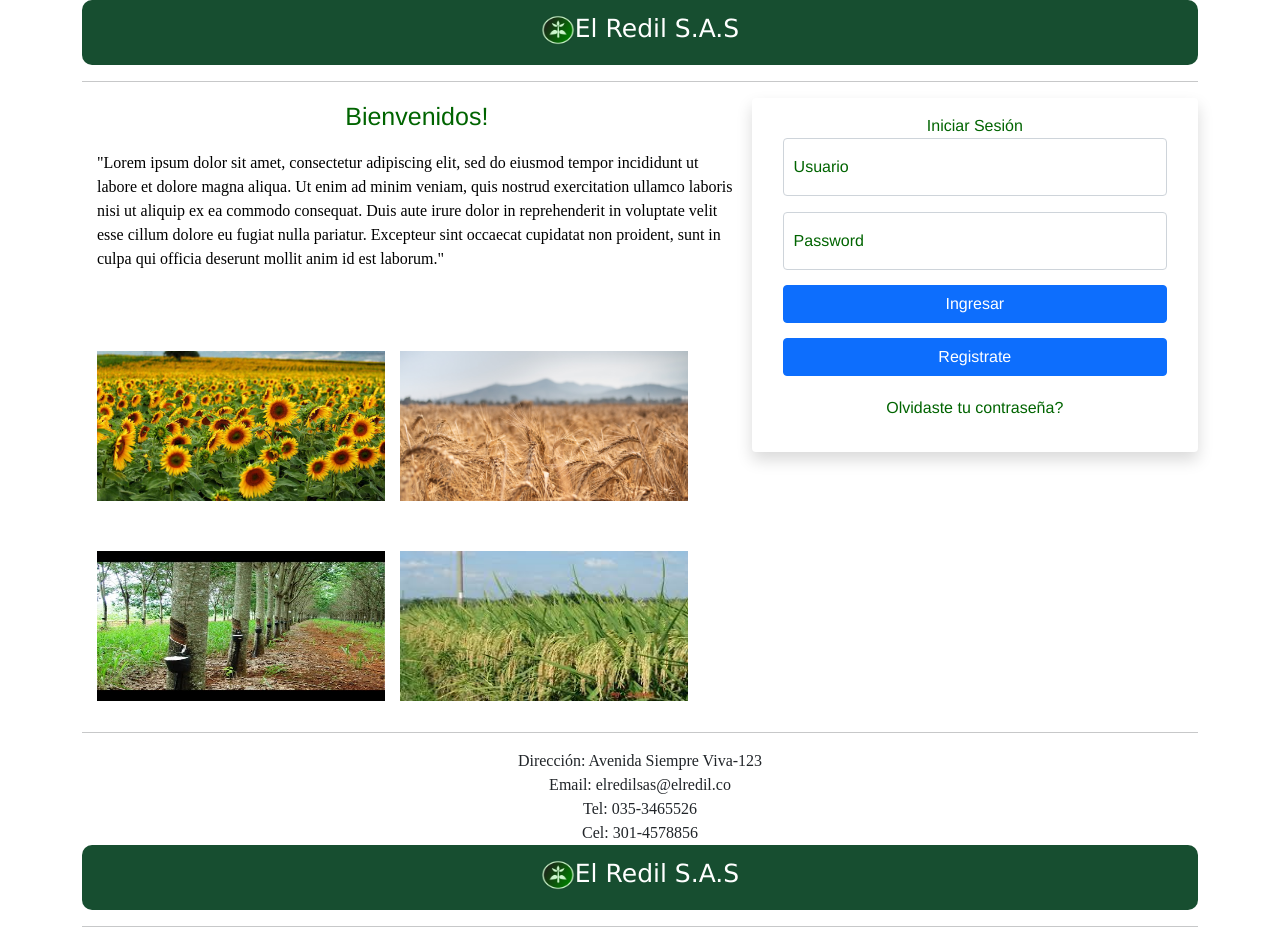
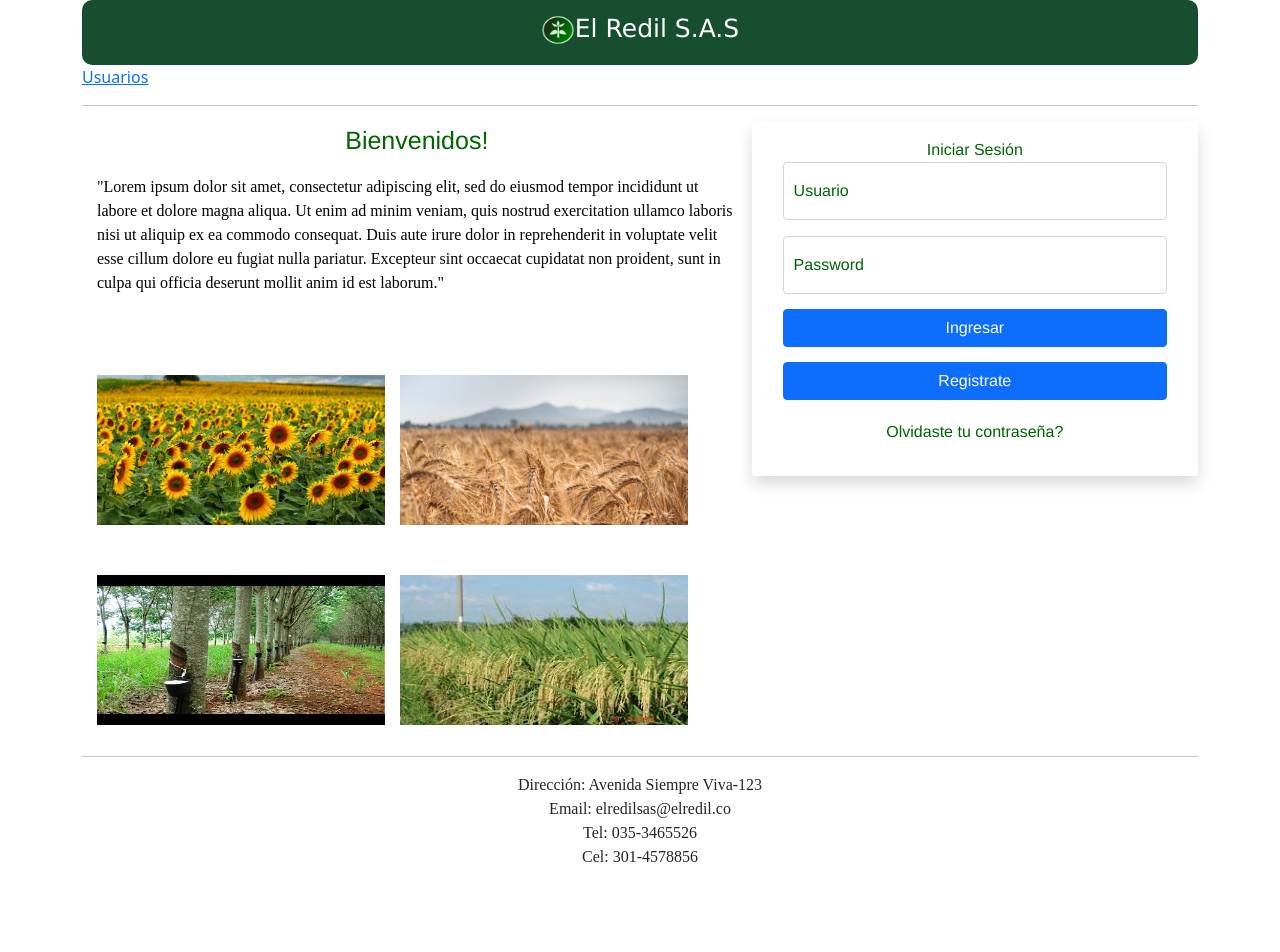
Before and after one commit to KevinHenriquez10/Proyecto, a React (Create React App) app: page / in a window 1280 px wide. Shown: the top 952 px of the page. After the commit the page ends 869 px from the top, so only its background shows below. Built offline with nearby package versions, Linux system fonts and the light colour scheme.

Commit message:
cambios diversos en los componentes

```diff
--- a/package.json
+++ b/package.json
@@ -10,6 +10,7 @@
     "bootstrap": "^5.1.3",
     "react": "^17.0.2",
     "react-dom": "^17.0.2",
+    "react-router-dom": "^6.0.2",
     "react-scripts": "4.0.3",
     "reactstrap": "^9.0.1",
     "web-vitals": "^1.1.2"
--- a/src/App.js
+++ b/src/App.js
@@ -6,13 +6,12 @@ import { render } from '@testing-library/react';
 import { Registro } from './components/Registro';
 import { VerUsuarios } from './components/VerUsuarios';
 import { EditarUsuario } from './components/EditarUsuario';
-import { Header } from './components/header';
-import { Footer } from './components/footer';
-import {Login} from './components/login'
 import { Bienvenida } from './components/section-Bienvenida';
 import { RegistroPredio } from './components/RegistroPredio';
 import { AsignacionPredio } from './components/AsignacionPredio';
 import { Administrador } from './components/Administrador';
+import { Home } from './components/home';
+import { BrowserRouter, Routes, Route, } from 'react-router-dom';
 const data = [
   { id: 1, tipo: "Alimentario", tiempo: "12 meses", terreno: "10 hectareas", producto: "Platano"},
   { id: 2, tipo: "Oleaginoso", tiempo: "9 meses", terreno: "100 hectareas", producto: "Girasol"},
@@ -31,27 +30,18 @@ class App extends React.Component{
   render(){
   return (
   <>
-    <Container>
-      <Header />
-      <hr></hr>
-    </Container>
-    <Container>
-      <div className="div-front">
-        <Login />
-        <Bienvenida />
-      </div>
-    </Container>
-    {/*<Registro />*/}
-    <Container>
-      <Footer />
-    </Container>
-    <VerUsuarios/>
+  <BrowserRouter>
+    <Routes>
+      <Route path="/" element={<Home />} />
+      <Route path="/usuarios" element={<VerUsuarios />} />
+    </Routes>
+  </BrowserRouter>
+    {/* <VerUsuarios/>
     <Registro/>
     <EditarUsuario/>
     <RegistroPredio/>
     <AsignacionPredio/>
-    <Administrador/>
-
+    <Administrador/> */}
   </>
   );
   }
--- a/src/components/header.js
+++ b/src/components/header.js
@@ -1,5 +1,6 @@
 import React from 'react';
 import icono from '../assets/img/icono.png'
+import {Link} from 'react-router-dom';
 
 function Header () {
     return (
--- /dev/null
+++ b/src/components/home.js
@@ -0,0 +1,23 @@
+import { Header } from "./header";
+import { Footer } from "./footer";
+import { Login } from "./login";
+import { Bienvenida } from "./section-Bienvenida";
+import { Container } from "reactstrap";
+import {Link} from 'react-router-dom';
+
+function Home() {
+    return (
+        <>
+        <Container>
+        <Header />
+        <Link to="/usuarios">Usuarios</Link>
+        <hr></hr>
+        <div className="div-front">
+        <Login />
+        <Bienvenida />
+        </div>
+        <Footer />
+        </Container>
+        </>
+    );
+}export {Home};
```
Also changed, not shown: 1 other file (tests, documents, lock files or other folders).
